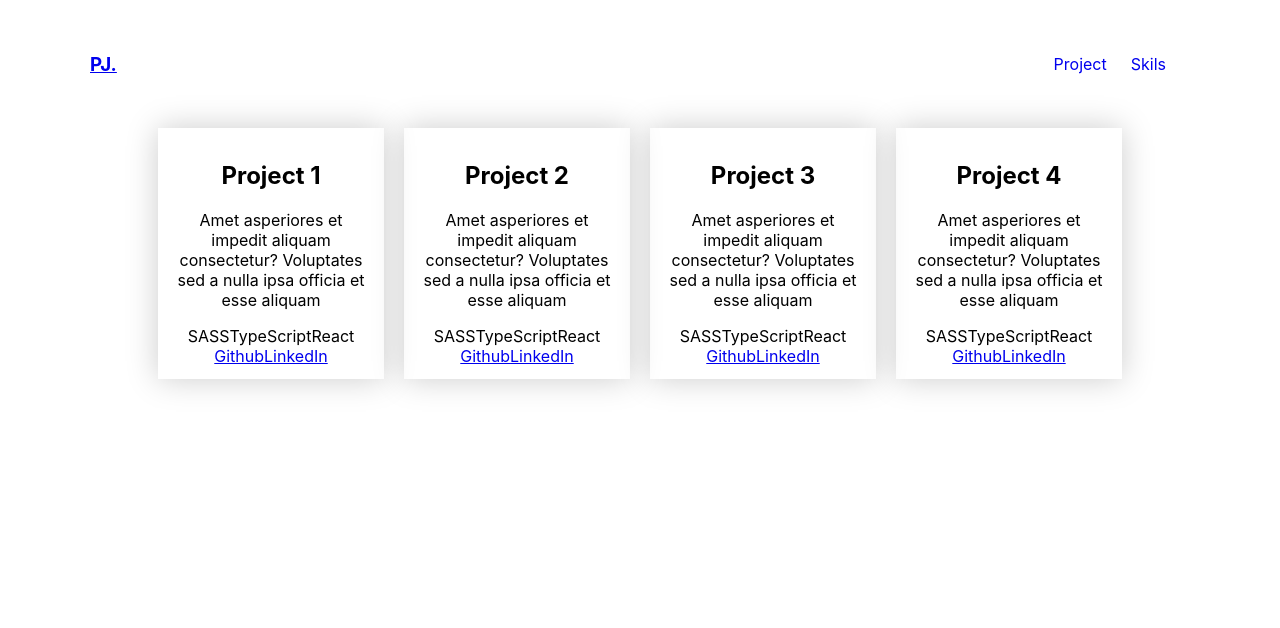
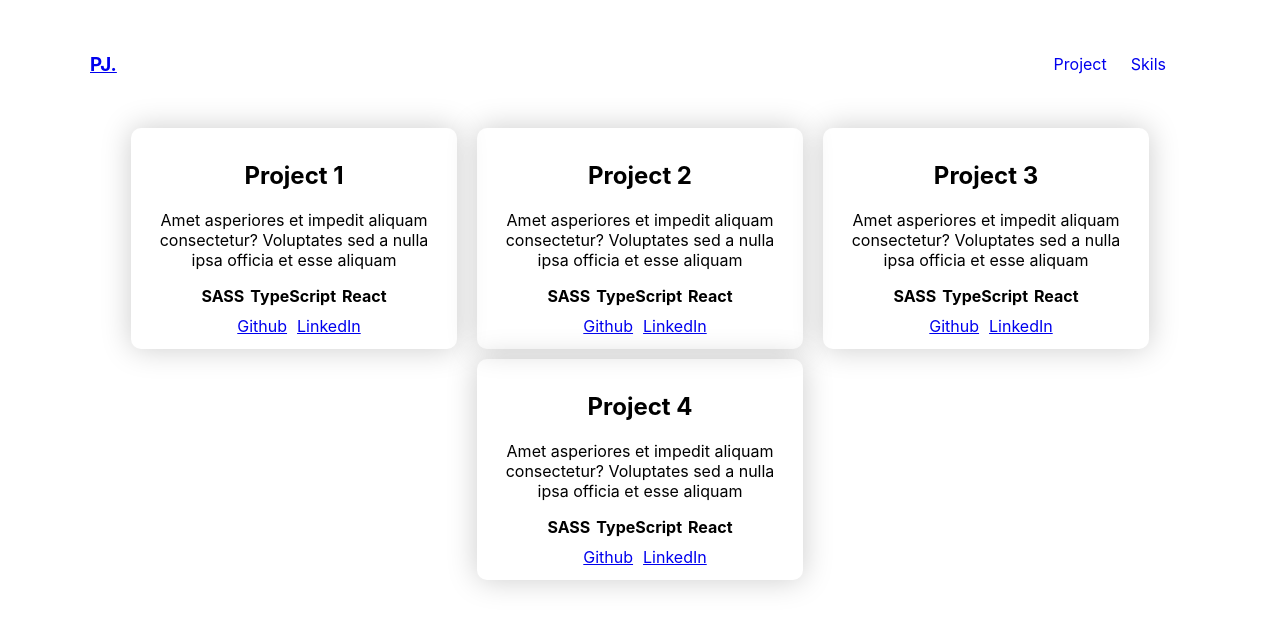
Before and after one commit to Raj-Rabari/myportfolio, a React (Create React App) app: page /project in a window 1280 px wide. Shown: the top 628 px of the page. Built offline with nearby package versions, Linux system fonts and the light colour scheme; the HTML template or start-up script is replaced by a standard one.

Commit message:
add: added project styles

```diff
--- a/src/pages/homepage/project/Project.jsx
+++ b/src/pages/homepage/project/Project.jsx
@@ -1,5 +1,5 @@
 import React from 'react'
-const skillsRequired =  ['SASS','TypeScript','React'];
+
 const Project = ({projectItem}) => {
     const {name, description, skills, github, linkedIn} = projectItem;
     console.log(projectItem.skills);
@@ -8,18 +8,14 @@ const Project = ({projectItem}) => {
         <div className="card">
             <h2>{name}</h2>
             <p>{description}</p>
-            <div>
-            <span className="skills">
-                {skillsRequired.map(skill=>(
-                  skill
+            <div className="skillContainer">
+                {skills.map(skill=>(
+                  <span className="skills">{skill}</span>
                 ))}
-            </span>
             </div>
-            <span>
+            <span className="projectLink">
                 <a href={github}>Github</a>
             </span>
-
-
             <span>
                 <a href={linkedIn}>LinkedIn</a>
             </span>
--- a/src/pages/homepage/project/style.css
+++ b/src/pages/homepage/project/style.css
@@ -10,6 +10,21 @@
 
 .card {
     padding: 13px;
-    width: 200px;
+    width: 300px;
     box-shadow: 0 0 30px #ccc;
+    text-align: center;
+    border-radius: 10px;
 }
+
+.skills{
+    margin: 3px;
+    font-weight: 700;
+}
+
+.skillContainer{
+    margin-bottom: 10px;
+}
+
+.projectLink{
+    margin: 0 10px;
+}
```
